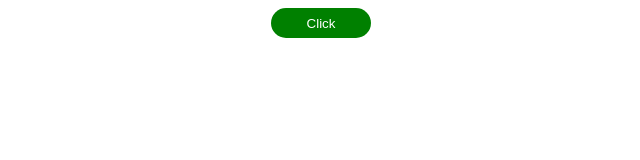
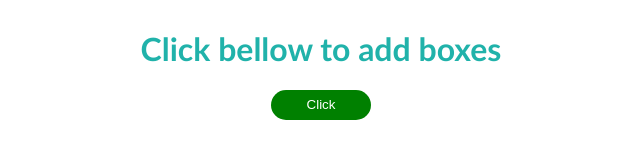
Before and after one commit to venky123895/domElemensNew, a plain HTML site: page index.html in a window 1280 px wide. Shown: the whole page, without its empty margins (319-959 px from the left). Drawn offline with Linux system fonts and the light colour scheme.

Commit message:
adding files new

```diff
--- a/index.html
+++ b/index.html
@@ -9,6 +9,7 @@
 </head>
 <body>
     <div class="container">
+        <h1>Click bellow to add boxes</h1>
         <button id="but">Click</button>
     </div>
     <div id="main">
--- a/script.js
+++ b/script.js
@@ -16,5 +16,9 @@ function add(){
     else if(count%2==0){
         newElement.style.backgroundColor='lime';
     }
+    else if(count===17){
+        newElement.style.backgroundColor='rgb(219,112,147)';
+
+    }
 
 }
--- a/style.css
+++ b/style.css
@@ -15,10 +15,15 @@
     outline: none;
     background-color: green;
     color: white;
-
+    cursor: pointer;
+}
+#but:hover{
+    background-color: red;
+    transition: 0.5s;
 }
 .container{
     display: flex;
+    flex-direction: column;
     justify-content: center;
     align-items: center;
 }
@@ -28,3 +33,8 @@
     height: 50px;
     border-radius: 15px;
 }
+.container h1{
+    text-align: center;
+    font-family: 'Trebuchet MS', 'Lucida Sans Unicode', 'Lucida Grande', 'Lucida Sans', Arial, sans-serif;
+    color: lightseagreen;
+}
```
